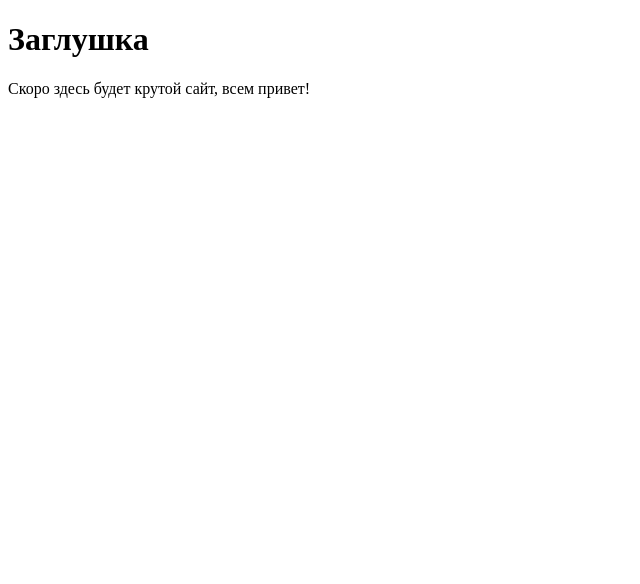
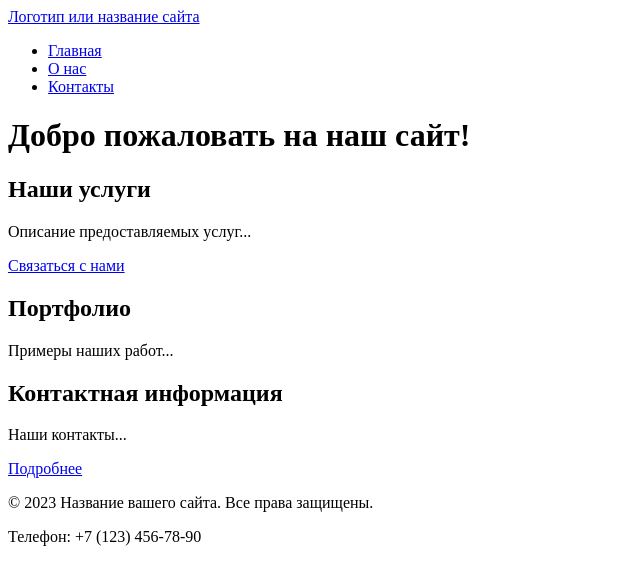
Before and after one commit to meatball1388/my-test, a plain HTML site: page src/index.html in a window 1280 px wide. Shown: the whole page, without its empty margins (0-640 px from the left). Drawn offline with Linux system fonts and the light colour scheme.

Commit message:
about and contacts

```diff
--- a/src/index.html
+++ b/src/index.html
@@ -1,15 +1,50 @@
 <!DOCTYPE html>
 <html lang="ru">
 <head>
-    <meta charset="UTF-8">
-    <!-- Важная мета-информация для корректного отображения на мобильных устройствах -->
-    <meta name="viewport" content="width=device-width, initial-scale=1.0">
-    <title>Мой первый проект</title>
-    <!-- Подключение фавиконки -->
-    <link rel="icon" href="../assets/favicon.ico" type="image/x-icon">
+ <meta charset="UTF-8">
+ <meta name="viewport" content="width=device-width, initial-scale=1.0">
+ <title>Главная - Название вашего сайта</title>
+ <meta name="description" content="Краткое описание главной страницы вашего сайта">
+ <link rel="icon" href="assets/favicon.ico" type="image/x-icon">
 </head>
 <body>
-    <h1>Заглушка</h1>
-    <p>Скоро здесь будет крутой сайт, всем привет!</p>
+ <!-- Шапка сайта -->
+ <header>
+ <a href="/">Логотип или название сайта</a>
+ <!-- Главное меню навигации -->
+ <nav>
+ <ul>
+ <li><a href="index.html">Главная</a></li>
+ <li><a href="about.html">О нас</a></li>
+ <li><a href="contacts.html">Контакты</a></li>
+ </ul>
+ </nav>
+ </header>
+ <!-- Уникальное основное содержимое страницы -->
+ <main>
+ <h1>Добро пожаловать на наш сайт!</h1>
+ <!-- Секция 1 с якорем -->
+ <section id="services">
+ <h2>Наши услуги</h2>
+ <p>Описание предоставляемых услуг...</p>
+ <a href="#contacts">Связаться с нами</a> <!-- Якорная ссылка внутри страницы -->
+ </section>
+ <!-- Секция 2 с якорем -->
+ <section id="portfolio">
+ <h2>Портфолио</h2>
+ <p>Примеры наших работ...</p>
+ </section>
+ <!-- Секция 3 с якорем -->
+ <section id="contacts">
+ <h2>Контактная информация</h2>
+ <p>Наши контакты...</p>
+ <a href="contacts.html">Подробнее</a> <!-- Ссылка на отдельную страницу -->
+ </section>
+ </main>
+ <!-- Подвал сайта -->
+ <footer>
+ <p>&copy; 2023 Название вашего сайта. Все права защищены.</p>
+ <p>Телефон: +7 (123) 456-78-90</p>
+ </footer>
 </body>
 </html>
```
Also changed, not shown: src/about.html (added, +32 -0 lines), src/contacts.html (added, +32 -0 lines).
